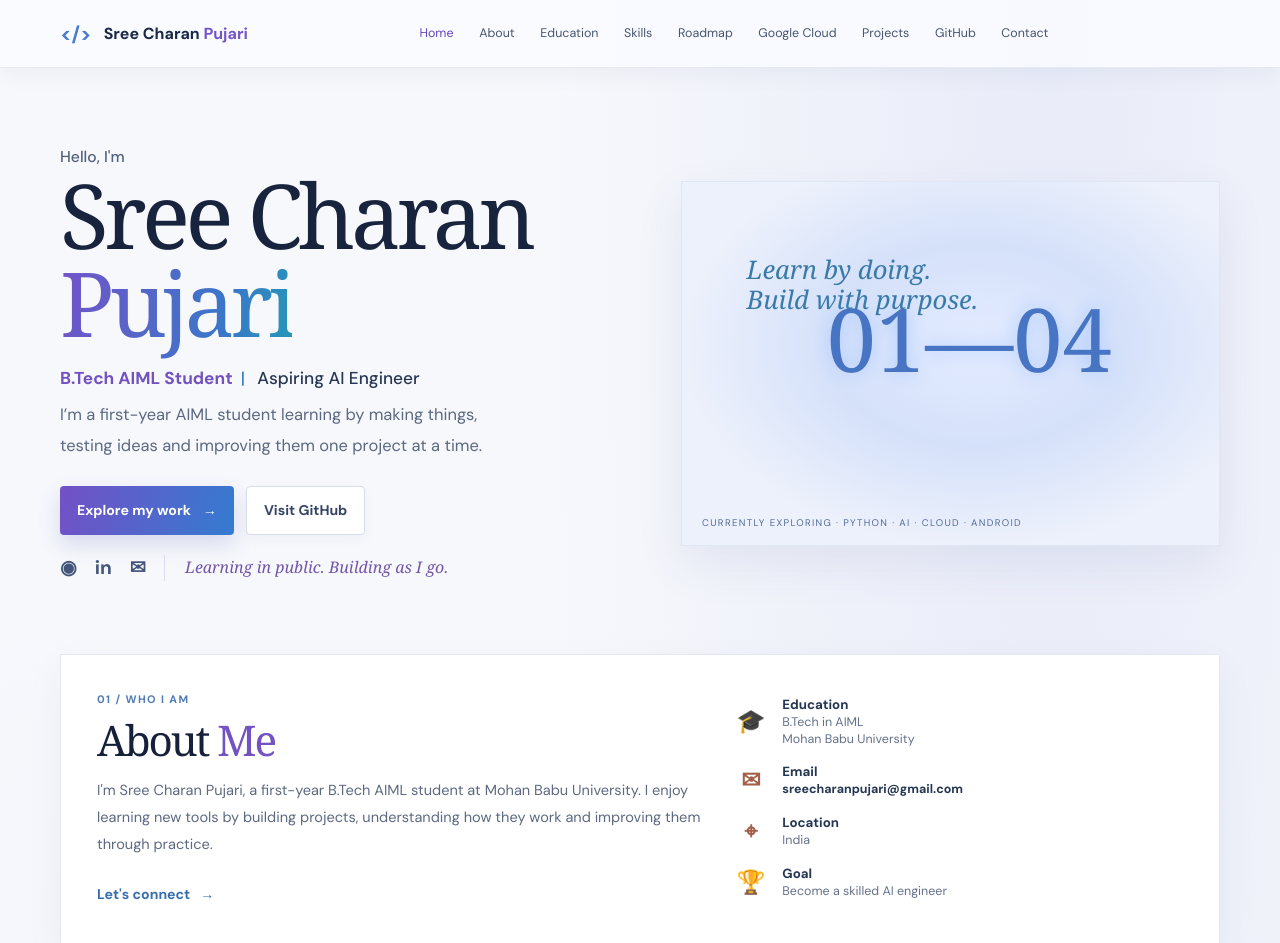
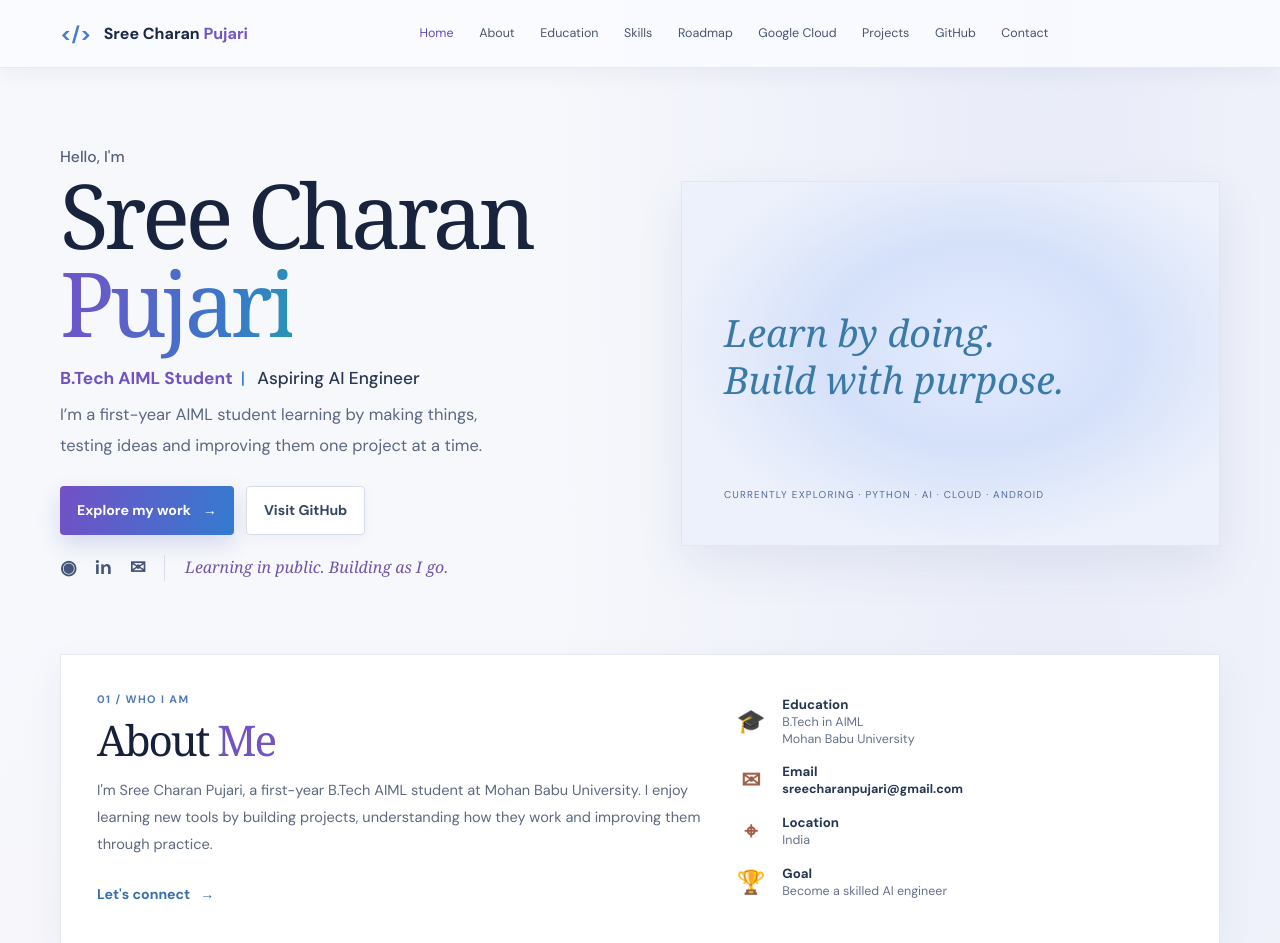
Before and after one commit to sreecharanpujari/MyPortfolio, a plain HTML site: page index.html in a window 1280 px wide. Shown: the top 943 px of the page. Drawn offline with Linux system fonts and the light colour scheme; no server answers.

Commit message:
Fix overlapping hero card typography

```diff
--- a/style.css
+++ b/style.css
@@ -604,3 +604,36 @@ body{background:#f6f5f0;background-image:none;color:#262923;font-family:"DM Sans
 :where(a,button,summary,[tabindex]):focus-visible{outline:2px solid #a45f49;outline-offset:3px}
 @media(max-width:700px){.hero{padding-top:48px;gap:28px}.hero-art{height:260px}.about-panel{grid-template-columns:1fr}.section{padding:62px 0}.nav-links{background:#f6f5f0;border:1px solid #deded5}}
 @media(prefers-reduced-motion:reduce){.project-card,.education-content,.exploring-card,.pinned-repo{transition:none!important}}
+
+/* Hero card typography fix: keep the message clear and remove the overlapping counter. */
+.hero-art{
+  display:flex;
+  flex-direction:column;
+  justify-content:space-between;
+  align-items:flex-start;
+  padding:clamp(24px,4vw,42px);
+  box-sizing:border-box;
+  background:#e9e9df;
+}
+.hero-art .code-float{display:none!important}
+.hero-art .dream-note{
+  position:static;
+  margin:auto 0;
+  max-width:100%;
+  font:italic clamp(1.45rem,3vw,2.35rem)/1.25 Georgia,"Times New Roman",serif;
+  color:#48685b;
+  text-shadow:none;
+  transform:none;
+}
+.hero-art .hero-caption{
+  position:static;
+  max-width:100%;
+  color:#74796e;
+  font-size:.62rem;
+  line-height:1.6;
+  letter-spacing:.12em;
+}
+@media(max-width:700px){
+  .hero-art{padding:24px;min-height:230px}
+  .hero-art .dream-note{font-size:1.65rem}
+}
```
